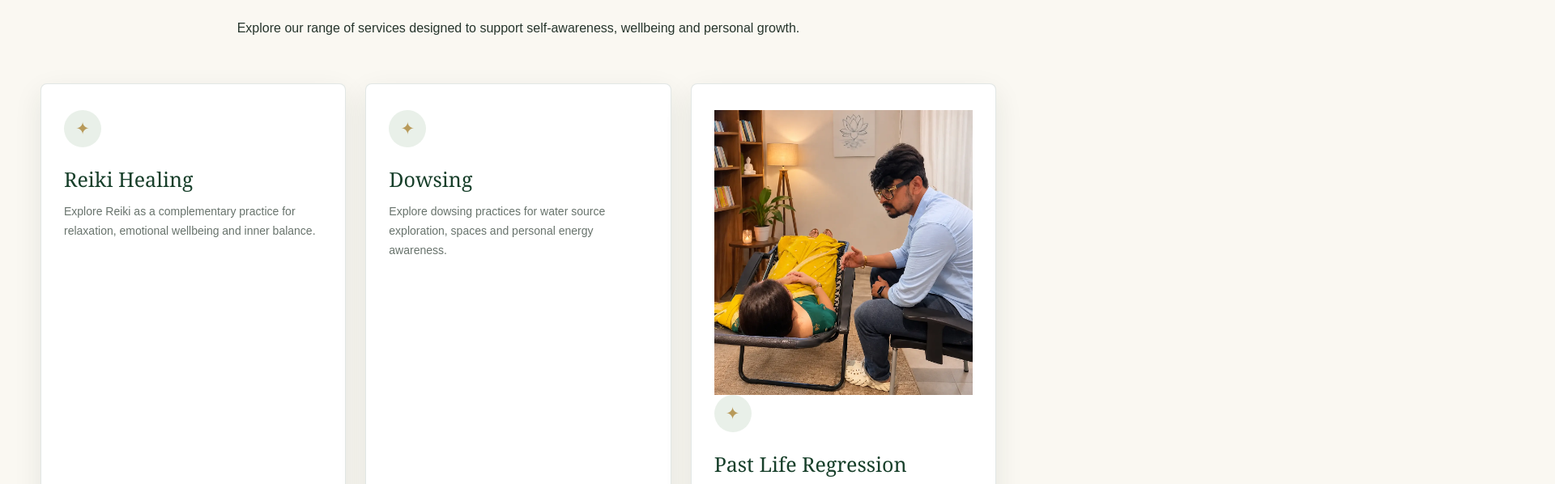
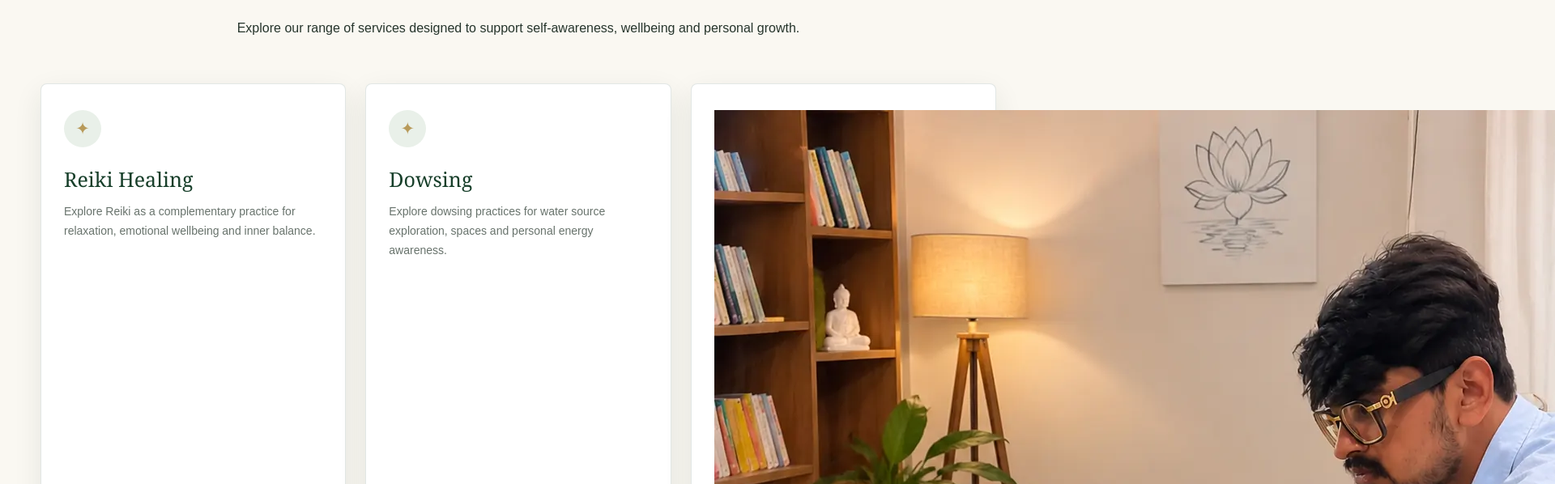
Before and after one commit to pratyushpanigrahi18-droid/science-spirituality-foundation, a React (Create React App) app: page / in a window 1280 px wide. Shown: the part 4698-5296 px from the top of the page at 81% size, 1920 px wide, since content can reach past the window. Built offline with nearby package versions, Linux system fonts and the light colour scheme.

Commit message:
Enhance ServiceCard for Past Life Regression display
Refactor ServiceCard component to handle Past Life Regression case with a dedicated layout.

```diff
--- a/src/Component/ServiceCard.tsx
+++ b/src/Component/ServiceCard.tsx
@@ -14,17 +14,30 @@ const ServiceCard: React.FC<ServiceCardProps> = ({
 }) => {
   const isPLR = title.toLowerCase().includes("past life regression");
 
+  if (isPLR) {
+    return (
+      <article className="service-card plr-full-card">
+        <a
+          href={link}
+          className="plr-full-card-link"
+          aria-label="Explore Past Life Regression"
+        >
+          <img
+            src="/plr-service-card.webp"
+            alt="Past Life Regression session at SSF"
+            className="plr-full-card-image"
+            loading="lazy"
+          />
+          <h3 className="plr-full-card-title">
+            Past Life Regression
+          </h3>
+        </a>
+      </article>
+    );
+  }
+
   return (
     <article className="service-card">
-      {isPLR && (
-        <img
-          src="/plr-service-card.webp"
-          alt="Past Life Regression session at SSF"
-          className="plr-service-card-photo"
-          loading="lazy"
-        />
-      )}
-
       <div className="service-card-icon">✦</div>
 
       <h3>{title}</h3>
```
